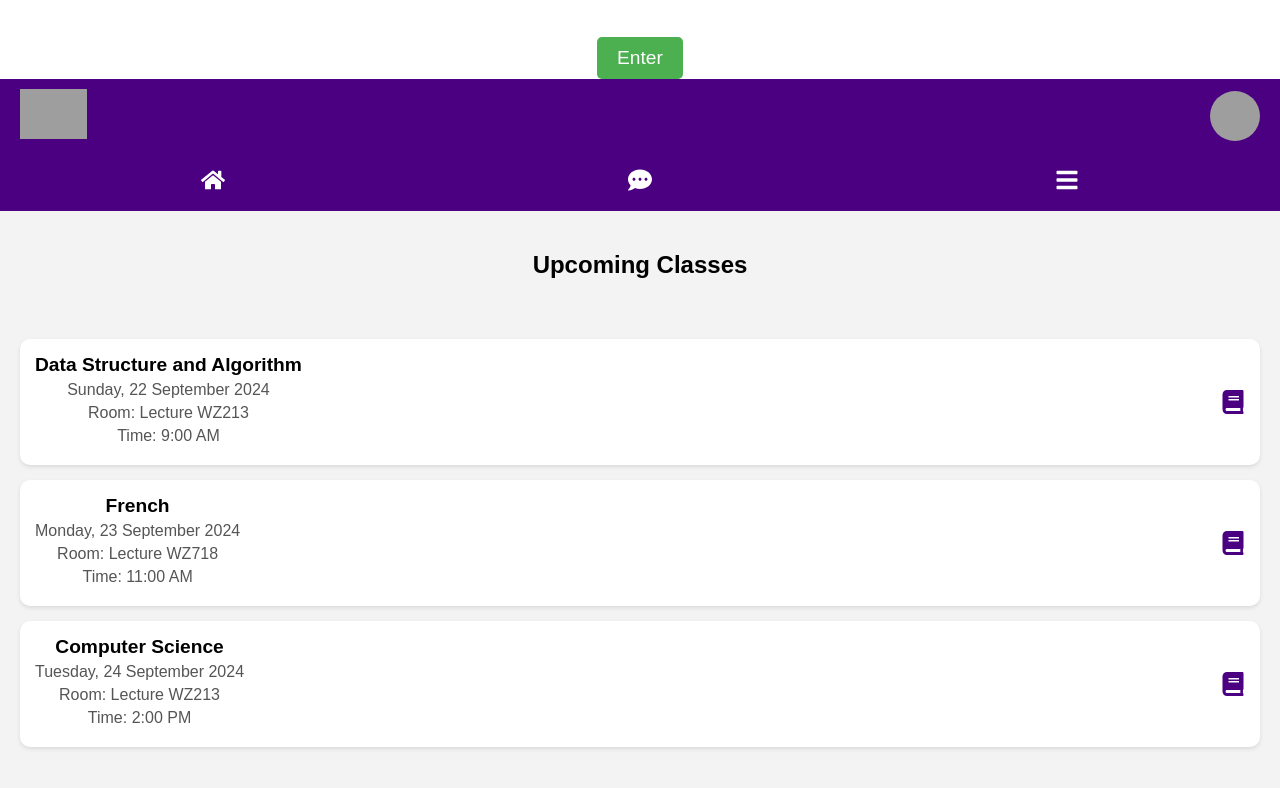
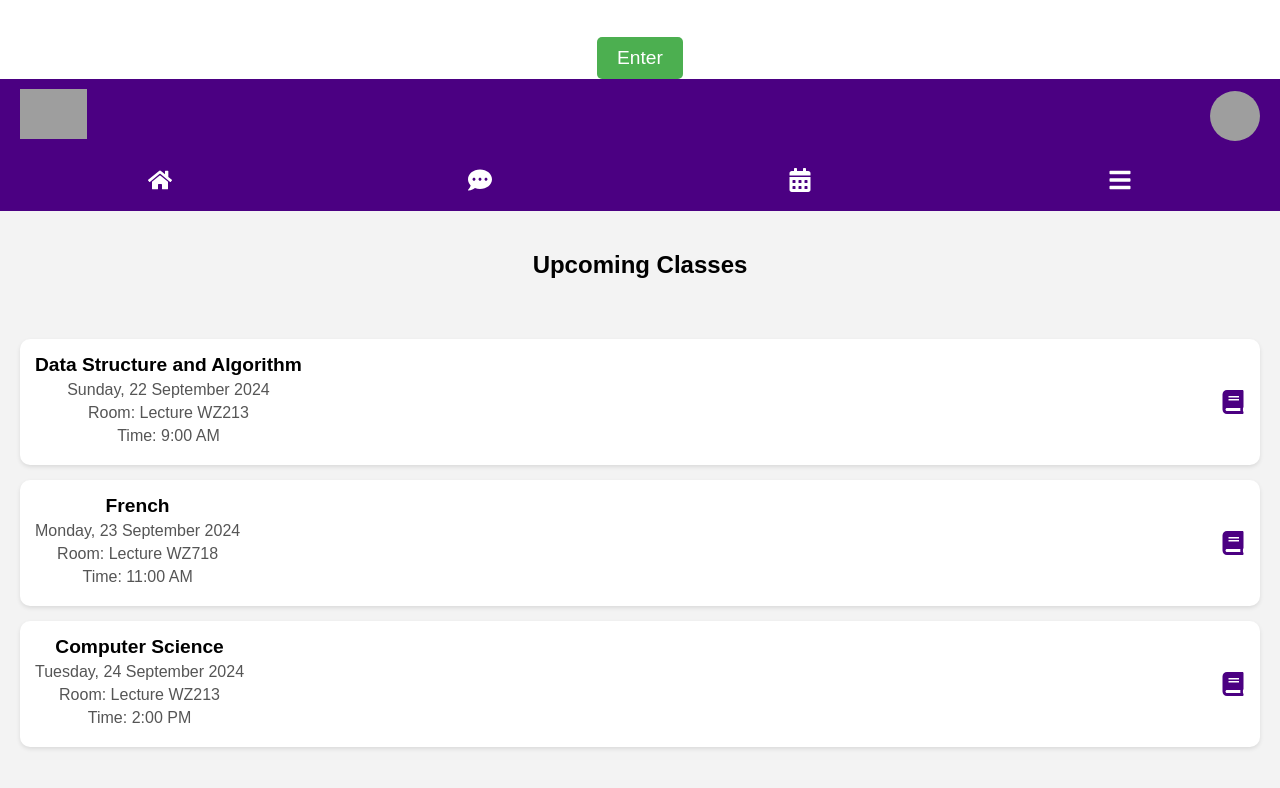
Before and after one commit to vst2213/AUT-Plus, a React (Create React App) app in the folder autplus/: page /calendar in a window 1280 px wide. Shown: the top 788 px of the page. Built offline with nearby package versions, Linux system fonts and the light colour scheme; grey boxes are pictures that could not be loaded.

Commit message:
Final Schedule Bug fix
Final Schedule Bug fix

```diff
--- a/autplus/src/Calendar.js
+++ b/autplus/src/Calendar.js
@@ -1,7 +1,7 @@
 import React, { useState, useEffect, useRef } from "react";
 import "./Calendar.css";
 import { Link } from "react-router-dom";
-import { FaHome, FaCommentDots, FaBars, FaBook } from "react-icons/fa";
+import { FaHome, FaCommentDots, FaBars, FaBook, FaCalendarAlt } from "react-icons/fa"; // FaCalendarAlt 추가
 
 const Calendar = ({ setNotificationDetails }) => {
   // Sample data for upcoming classes
@@ -99,6 +99,9 @@ const Calendar = ({ setNotificationDetails }) => {
         <Link to="/community">
           <FaCommentDots className="nav-icon" />
         </Link>
+        <Link to="/calendar">
+          <FaCalendarAlt className="nav-icon" />
+        </Link>
         <FaBars className="nav-icon" />
       </div>
 
```
